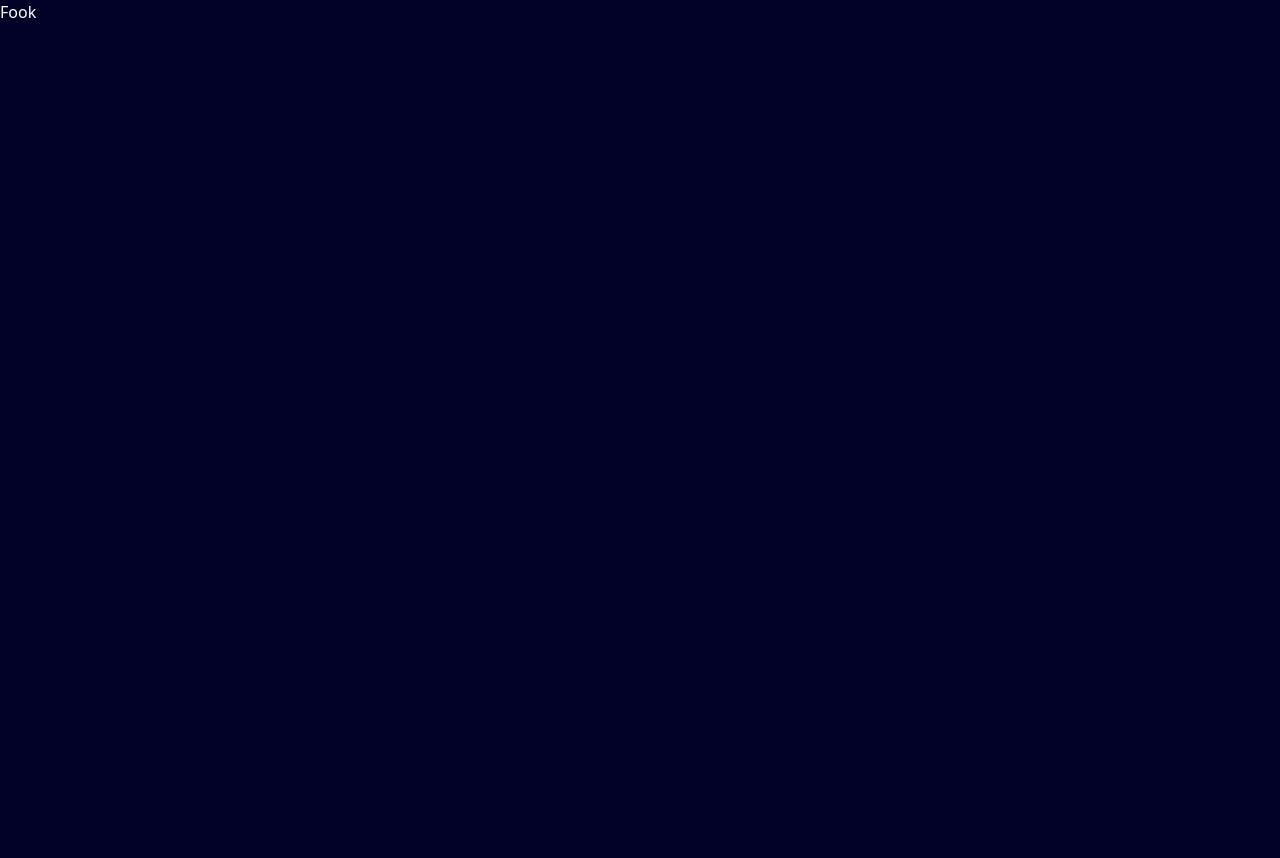
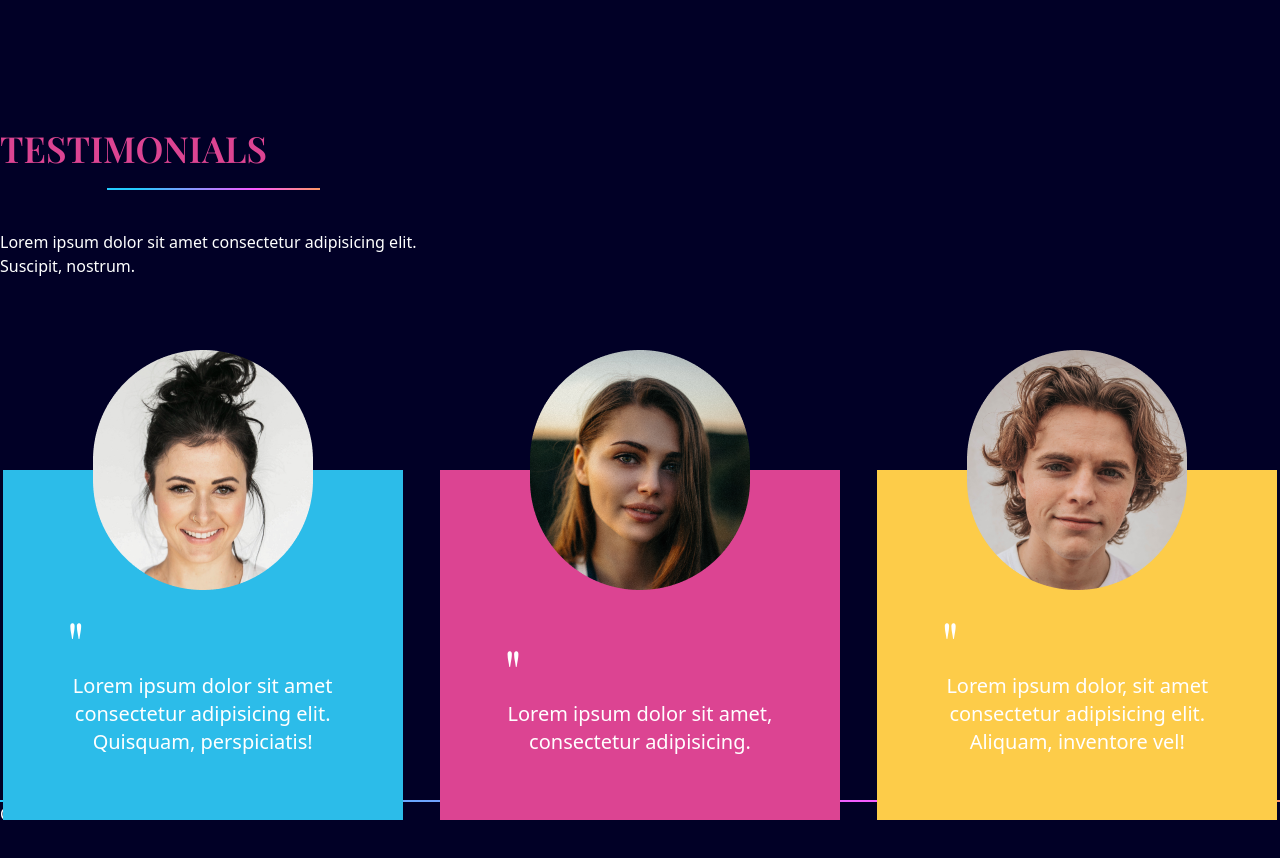
Before and after one commit to SmallPeenwow/react-tailwind-portfolio, a React (Vite) app: page / in a window 1280 px wide. Shown: the part 3380-4238 px from the top of the page. Before the commit the page ends 4180 px from the top, so only its background shows below. Built offline with nearby package versions, Linux system fonts and the light colour scheme.

Commit message:
Testimonials Page Done

```diff
--- a/package.json
+++ b/package.json
@@ -12,7 +12,8 @@
     "framer-motion": "^7.6.18",
     "react": "^18.2.0",
     "react-anchor-link-smooth-scroll": "^1.0.12",
-    "react-dom": "^18.2.0"
+    "react-dom": "^18.2.0",
+    "react-hook-form": "^7.40.0"
   },
   "devDependencies": {
     "@types/react": "^18.0.24",
--- a/src/App.tsx
+++ b/src/App.tsx
@@ -7,6 +7,7 @@
 import MySkills from './components/MySkills';
 import Projects from './components/Projects';
 import Testimonials from './components/Testimonials';
+import Contact from './components/Contact';
 
 function App() {
 	const [selectedPage, setSelectedPage] = useState('home');
@@ -45,6 +46,10 @@
 			<div className='w=5/6 mx-auto md:h-full'>
 				<Testimonials />
 			</div>
+			<LineGradient width='w-full' />
+			<div className='w=5/6 mx-auto md:h-full'>
+				<Contact />
+			</div>
 		</div>
 	);
 }
--- /dev/null
+++ b/src/components/Contact.tsx
@@ -0,0 +1,8 @@
+import LineGradient from './LineGradient';
+import { useForm } from 'react-hook-form';
+
+const Contact = () => {
+	return <div>Contact</div>;
+};
+
+export default Contact;
--- a/src/components/Testimonials.tsx
+++ b/src/components/Testimonials.tsx
@@ -2,9 +2,64 @@
 import { motion } from 'framer-motion';
 
 const Testimonials = () => {
-	const testimonialStyles = '';
+	const testimonialStyles = `mx-auto relative max-w-[400px] h-[350px] flex flex-col justify-end p-16 mt-48 before:absolute before:top-[-120px] before:-ml-[110px] before:left-1/2`;
 
-	return <h1>Fook</h1>;
+	return (
+		<section id='testimonials' className='pt-32 pb-16'>
+			{/* Heading */}
+			<motion.div
+				className='md:w-1/3 text-center md:text-left'
+				initial='hidden'
+				whileInView='visible'
+				viewport={{ once: true, amount: 0.5 }}
+				transition={{ duration: 0.5 }}
+				variants={{ hidden: { opacity: 0, x: -50 }, visible: { opacity: 1, x: 0 } }}
+			>
+				<p className='font-playfair font-semibold text-4xl mb-5 text-red uppercase'>testimonials</p>
+				<LineGradient width='mx-auto w-2/4' />
+				<p className='mt-10'>Lorem ipsum dolor sit amet consectetur adipisicing elit. Suscipit, nostrum.</p>
+			</motion.div>
+
+			{/* Testimonials */}
+			<div className='md:flex md:justify-between gap-8'>
+				<motion.div
+					className={`bg-blue ${testimonialStyles} before:content-person1`}
+					initial='hidden'
+					whileInView='visible'
+					viewport={{ once: true, amount: 0.5 }}
+					transition={{ duration: 0.5 }}
+					variants={{ hidden: { opacity: 0, scale: 0.8 }, visible: { opacity: 1, scale: 1 } }}
+				>
+					<p className='font-playfair text-6xl'>"</p>
+					<p className='text-center text-xl'>Lorem ipsum dolor sit amet consectetur adipisicing elit. Quisquam, perspiciatis!</p>
+				</motion.div>
+
+				<motion.div
+					className={`bg-red ${testimonialStyles} before:content-person2`}
+					initial='hidden'
+					whileInView='visible'
+					viewport={{ once: true, amount: 0.5 }}
+					transition={{ delay: 0.2, duration: 0.5 }}
+					variants={{ hidden: { opacity: 0, scale: 0.8 }, visible: { opacity: 1, scale: 1 } }}
+				>
+					<p className='font-playfair text-6xl'>"</p>
+					<p className='text-center text-xl'>Lorem ipsum dolor sit amet, consectetur adipisicing.</p>
+				</motion.div>
+
+				<motion.div
+					className={`bg-yellow ${testimonialStyles} before:content-person3`}
+					initial='hidden'
+					whileInView='visible'
+					viewport={{ once: true, amount: 0.5 }}
+					transition={{ delay: 0.4, duration: 0.5 }}
+					variants={{ hidden: { opacity: 0, scale: 0.8 }, visible: { opacity: 1, scale: 1 } }}
+				>
+					<p className='font-playfair text-6xl'>"</p>
+					<p className='text-center text-xl'>Lorem ipsum dolor, sit amet consectetur adipisicing elit. Aliquam, inventore vel!</p>
+				</motion.div>
+			</div>
+		</section>
+	);
 };
 
 export default Testimonials;
```
Also changed, not shown: 1 other file (tests, documents, lock files or other folders).
